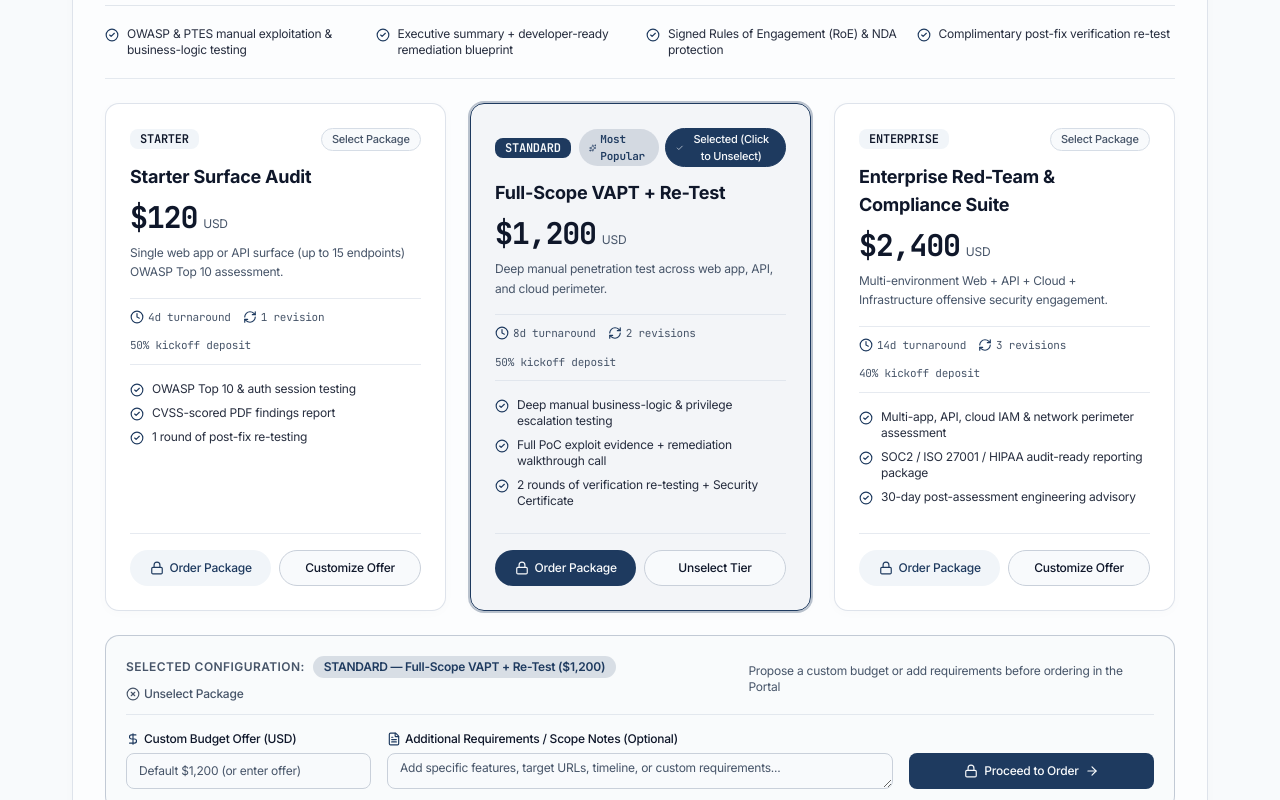
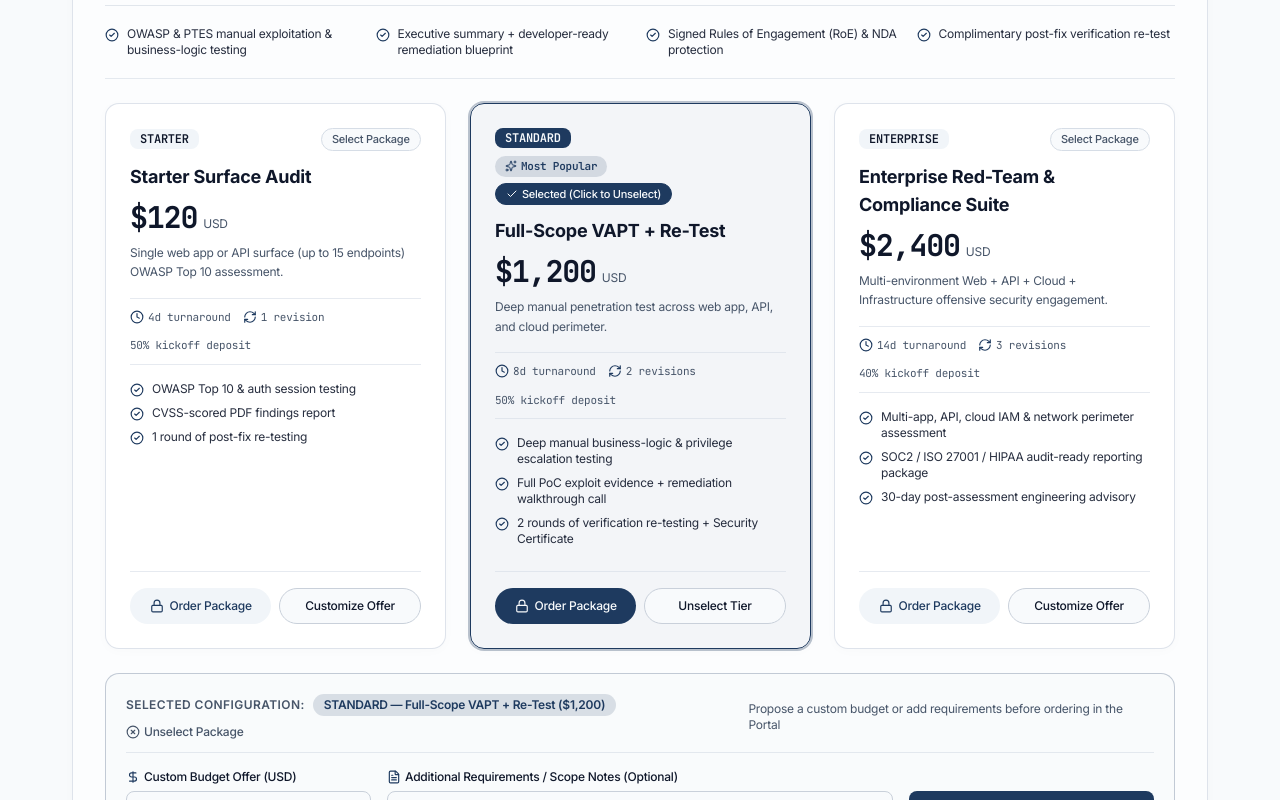
Before and after one commit to redwan-cse/redwan.work, a Next.js app: page /services in a window 1280 px wide. Shown: the part 920-1720 px from the top of the page. Built offline with nearby package versions, Linux system fonts and the light colour scheme; no server answers; the database is empty.

Commit message:
fix(a11y): wrap services package card controls cleanly at 320px viewport

```diff
--- a/components/services-showcase.tsx
+++ b/components/services-showcase.tsx
@@ -171,7 +171,7 @@ export function ServicesShowcase({
 
           return (
             <ScrollReveal key={service.slug}>
-              <div className="overflow-hidden rounded-2xl border border-border/80 bg-card/60 p-6 shadow-xs sm:p-8">
+              <div className="overflow-hidden rounded-2xl border border-border/80 bg-card/60 p-4 shadow-xs sm:p-8">
                 {/* Service Header */}
                 <div className="flex flex-col justify-between gap-4 border-b border-border/70 pb-6 lg:flex-row lg:items-start">
                   <div className="max-w-3xl space-y-2.5">
@@ -240,7 +240,7 @@ export function ServicesShowcase({
                       <InteractiveCard
                         key={pkg.tier}
                         className={cn(
-                          'flex flex-col justify-between p-6 transition-all',
+                          'flex flex-col justify-between p-4 sm:p-6 transition-all',
                           isSelected
                             ? 'border-primary bg-primary/[0.04] ring-2 ring-primary/30'
                             : pkg.popular
@@ -249,7 +249,7 @@ export function ServicesShowcase({
                         )}
                       >
                         <div>
-                          <div className="mb-3 flex items-center justify-between gap-2">
+                          <div className="mb-3 flex flex-wrap items-center justify-between gap-2">
                             <span
                               className={cn(
                                 'rounded-md px-2.5 py-0.5 font-mono text-xs font-semibold uppercase',
@@ -260,7 +260,7 @@ export function ServicesShowcase({
                             >
                               {pkg.tier}
                             </span>
-                            <div className="flex items-center gap-1.5">
+                            <div className="flex flex-wrap items-center gap-1.5">
                               {pkg.popular && (
                                 <span className="inline-flex items-center gap-1 rounded-full bg-primary/15 px-2.5 py-0.5 font-mono text-[11px] font-semibold text-primary">
                                   <Sparkles className="h-3 w-3" />
@@ -271,7 +271,7 @@ export function ServicesShowcase({
                                 type="button"
                                 onClick={() => togglePackageTier(service, pkg.tier)}
                                 className={cn(
-                                  'inline-flex items-center gap-1 rounded-full border px-2.5 py-0.5 text-[11px] font-medium transition',
+                                  'inline-flex max-w-full items-center gap-1 rounded-full border px-2.5 py-0.5 text-[11px] font-medium transition',
                                   isSelected
                                     ? 'border-primary bg-primary text-primary-foreground'
                                     : 'border-border bg-background text-muted-foreground hover:border-primary/50 hover:text-foreground'
```
